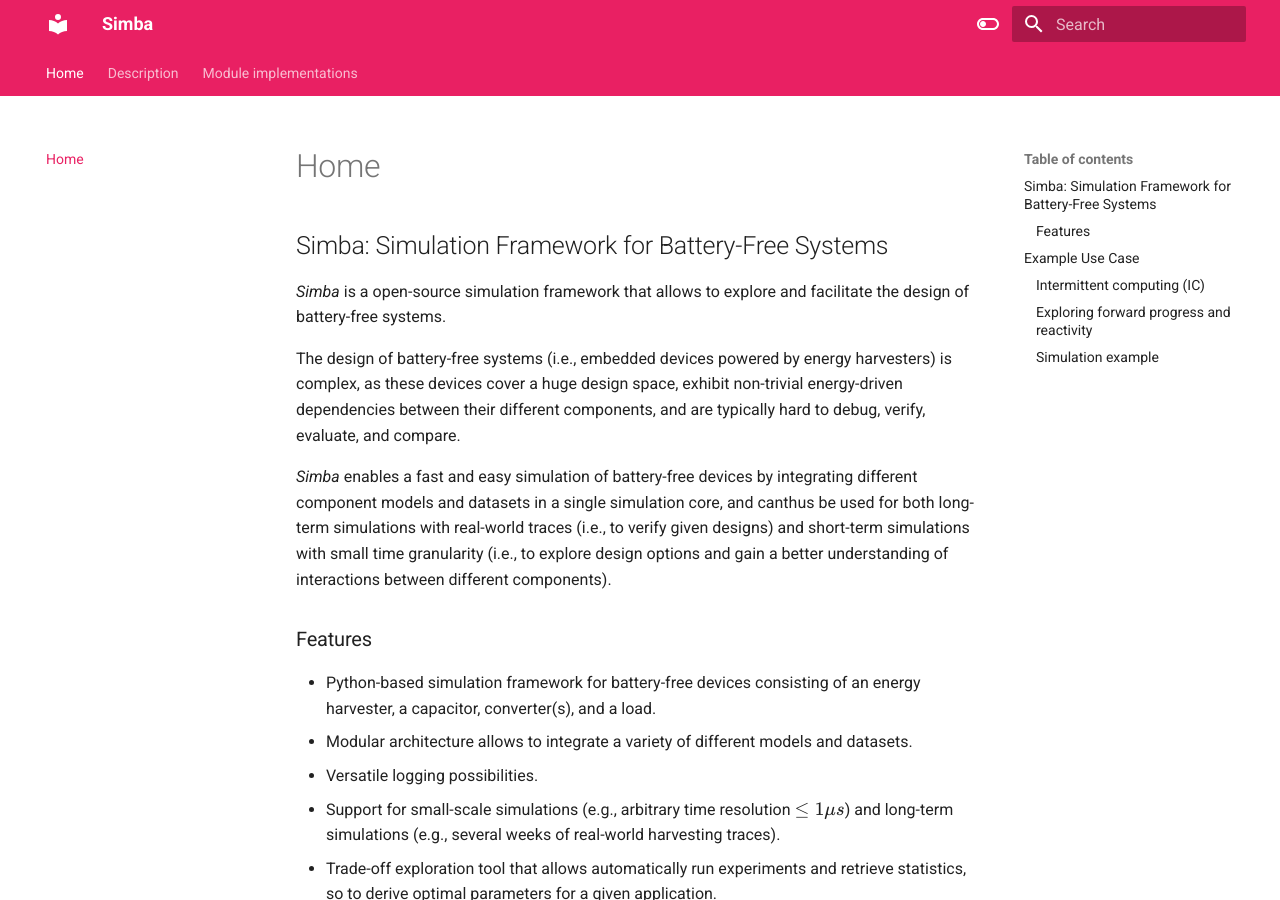
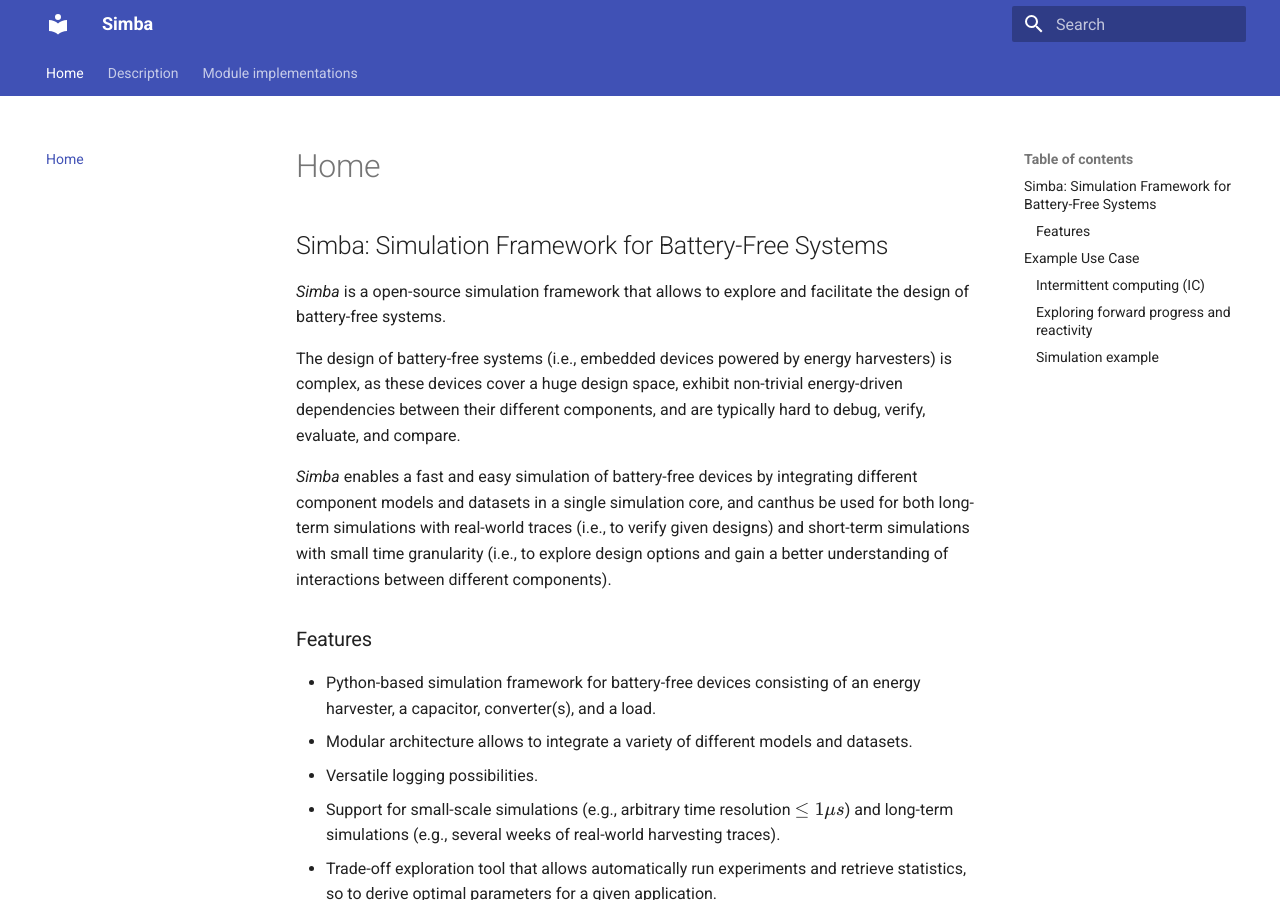
Before and after one commit to LENS-TUGraz/simba, an MkDocs documentation site: the page built from docs/index.md, in a window 1280 px wide and 900 px high. Built offline with MkDocs 1.6.1 and Material for MkDocs 9.7.7, drawn with Linux system fonts in a browser that asks for light colours.

Commit message:
Changed doc scheme.

```diff
--- a/mkdocs.yml
+++ b/mkdocs.yml
@@ -1,9 +1,12 @@
 site_name: Simba
 site_url: https://simbaframework.github.io/simba/
-site_dir: public
+site_description: Documentation of Simba simulator
 
 theme:
-    name: material
+    name: 'material'
+
+    palette:
+       scheme: default
 
     features:
     # - announce.dismiss
@@ -17,33 +20,13 @@
     # - navigation.prune
     - navigation.sections
     - navigation.tabs
-    # - navigation.tabs.sticky
+    #- navigation.tabs.sticky
     - navigation.top
     - navigation.tracking
     - search.highlight
     - search.share
     - search.suggest
     - toc.follow
-
-    palette:
-
-    # Light mode
-    - media: "(prefers-color-scheme: light)"
-      scheme: default
-      primary: pink
-      accent: indigo
-      toggle:
-        icon: material/toggle-switch-off-outline
-        name: Switch to dark mode
-
-    # Dark mode
-    - media: "(prefers-color-scheme: dark)"
-      scheme: slate
-      primary: pink
-      accent: blue
-      toggle:
-        icon: material/toggle-switch
-        name: Switch to light mode
 
 #Extensions
 markdown_extensions:
```
